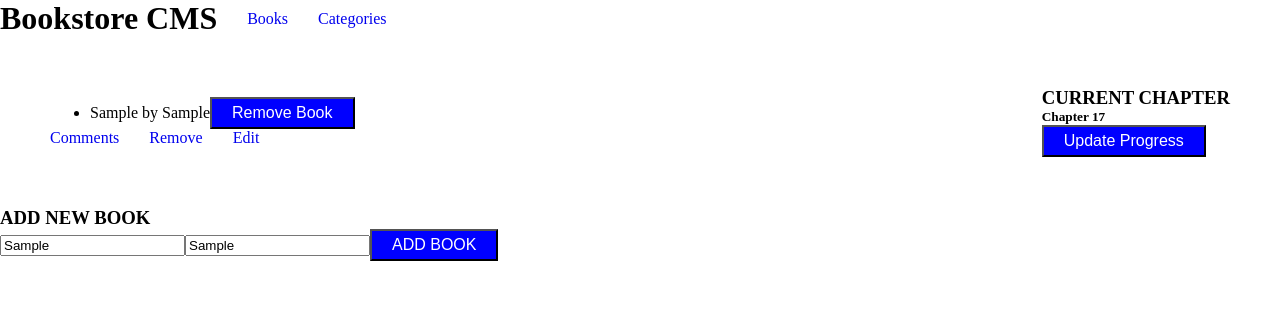
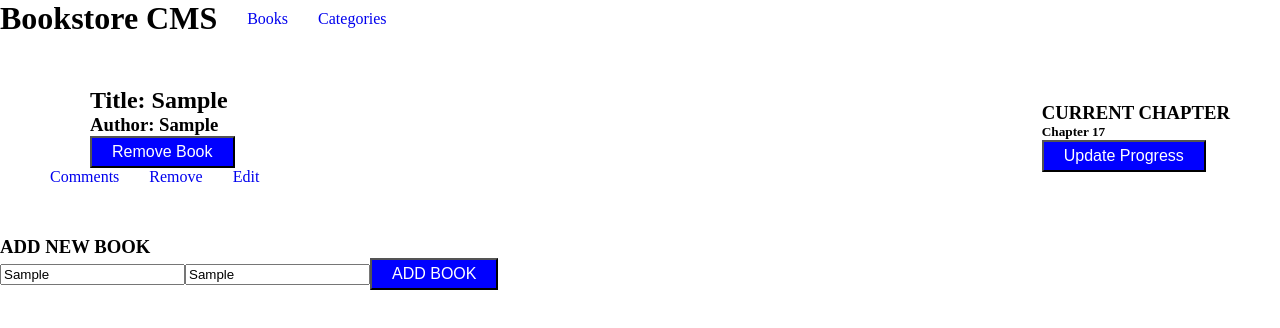
Before and after one commit to luftedar/book-store, a React (Create React App) app: page / in a window 1280 px wide. Both pictures are taken after typing "Sample", "Sample" into the empty fields and a click on the button "ADD BOOK". Shown: the top 328 px of the page. Built offline with nearby package versions, Linux system fonts and the light colour scheme.

Commit message:
Added Value Explanation To The UI

```diff
--- a/src/components/Book.js
+++ b/src/components/Book.js
@@ -8,12 +8,12 @@ const Book = function (props) {
   console.log(books);
   return (
     <li key={books.id}>
-      <span>
-        {` ${books.title} `}
-      </span>
-      <span>
-        {`by ${books.author}`}
-      </span>
+      <h2>
+        {`Title: ${books.title} `}
+      </h2>
+      <h3>
+        {`Author: ${books.author}`}
+      </h3>
       <button type="button" onClick={() => dispatch(removeBook(books.id))}>
         Remove Book
       </button>
--- a/src/index.css
+++ b/src/index.css
@@ -31,3 +31,7 @@ button {
   font-size: 16px;
   color: white;
 }
+
+ul li {
+  list-style: none;
+}
```
